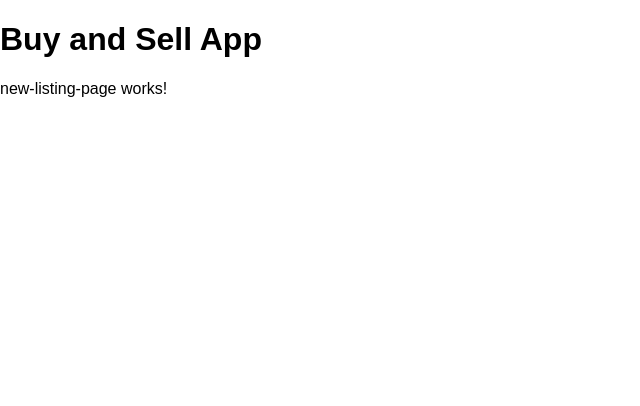
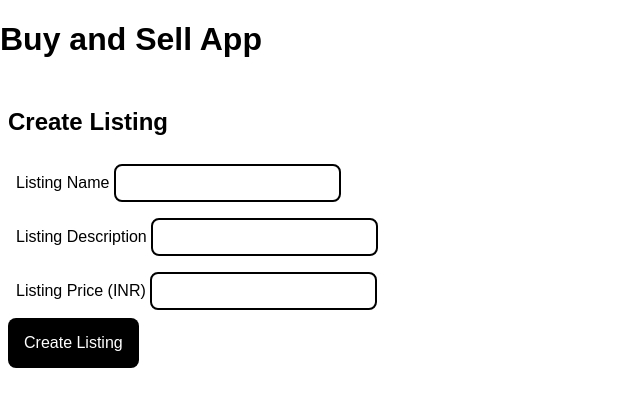
Before and after one commit to vsrinivasan81/buy-and-sell, an Angular app: page /new-listing in a window 1280 px wide. Shown: the top 406 px of the page, without its empty margins (0-640 px from the left). Built offline with nearby package versions, Linux system fonts and the light colour scheme.

Commit message:
Added UI Component for Create Listing

```diff
--- a/src/app/my-listings-page/my-listings-page.component.html
+++ b/src/app/my-listings-page/my-listings-page.component.html
@@ -1 +1,16 @@
-<p>my-listings-page works!</p>
+<div class="content-box" *ngFor="let listing of listings">
+  <h3>{{listing.name}}</h3>
+  <p>{{listing.description}}</p>
+  <p>{{listing.price}}</p>
+
+  <div class="buttons-container">
+    <a routerLink="/edit-listing/{{listing.id}}">
+      <button>Edit Listing</button>
+    </a>
+    <button (click)='onDeleteClick(listing.id)'>Delete Listing</button>
+  </div>
+
+</div>
+<a routerLink="/new-listing">
+  <button>Create Listing</button>
+</a>
--- a/src/app/my-listings-page/my-listings-page.component.ts
+++ b/src/app/my-listings-page/my-listings-page.component.ts
@@ -1,4 +1,6 @@
 import { Component, OnInit } from '@angular/core';
+import { fakeMyListings } from '../fake-data';
+import { Listing } from '../types';
 
 @Component({
   selector: 'app-my-listings-page',
@@ -6,10 +8,16 @@ import { Component, OnInit } from '@angular/core';
   styleUrls: ['./my-listings-page.component.css']
 })
 export class MyListingsPageComponent implements OnInit {
+  listings: Listing[] = [];
 
   constructor() { }
 
   ngOnInit(): void {
+    this.listings = fakeMyListings;
+  }
+
+  onDeleteClick(listingId: string): void {
+    alert(`Deleting your listing with id ${listingId}`);
   }
 
 }
--- a/src/app/new-listing-page/new-listing-page.component.html
+++ b/src/app/new-listing-page/new-listing-page.component.html
@@ -1 +1,18 @@
-<p>new-listing-page works!</p>
+<div class="container-box">
+  <h2>Create Listing</h2>
+  <form (ngSubmit)='onSubmit()'>
+    <div>
+      <label for="name"> Listing Name </label>
+      <input id="name" name="name" [(ngModel)]="name" type='text' />
+    </div>
+    <div>
+      <label for="description"> Listing Description </label>
+      <input id="description" name="description" [(ngModel)]="description" type='text' />
+    </div>
+    <div>
+      <label for="price"> Listing Price (INR) </label>
+      <input id="price" name="price" [(ngModel)]="price" type='text' />
+    </div>
+    <button type="submit">Create Listing</button>
+  </form>
+</div>
--- a/src/app/new-listing-page/new-listing-page.component.ts
+++ b/src/app/new-listing-page/new-listing-page.component.ts
@@ -1,4 +1,5 @@
 import { Component, OnInit } from '@angular/core';
+import { Router } from '@angular/router';
 
 @Component({
   selector: 'app-new-listing-page',
@@ -6,10 +7,20 @@ import { Component, OnInit } from '@angular/core';
   styleUrls: ['./new-listing-page.component.css']
 })
 export class NewListingPageComponent implements OnInit {
+  name: string = '';
+  description: string = '';
+  price: string = ''
 
-  constructor() { }
+  constructor(
+    private router: Router,
+  ) { }
 
   ngOnInit(): void {
   }
 
+  onSubmit(): void {
+    alert(`Submitting listing for creation ... `);
+    this.router.navigateByUrl('/my-listings');
+  }
+
 }
```
